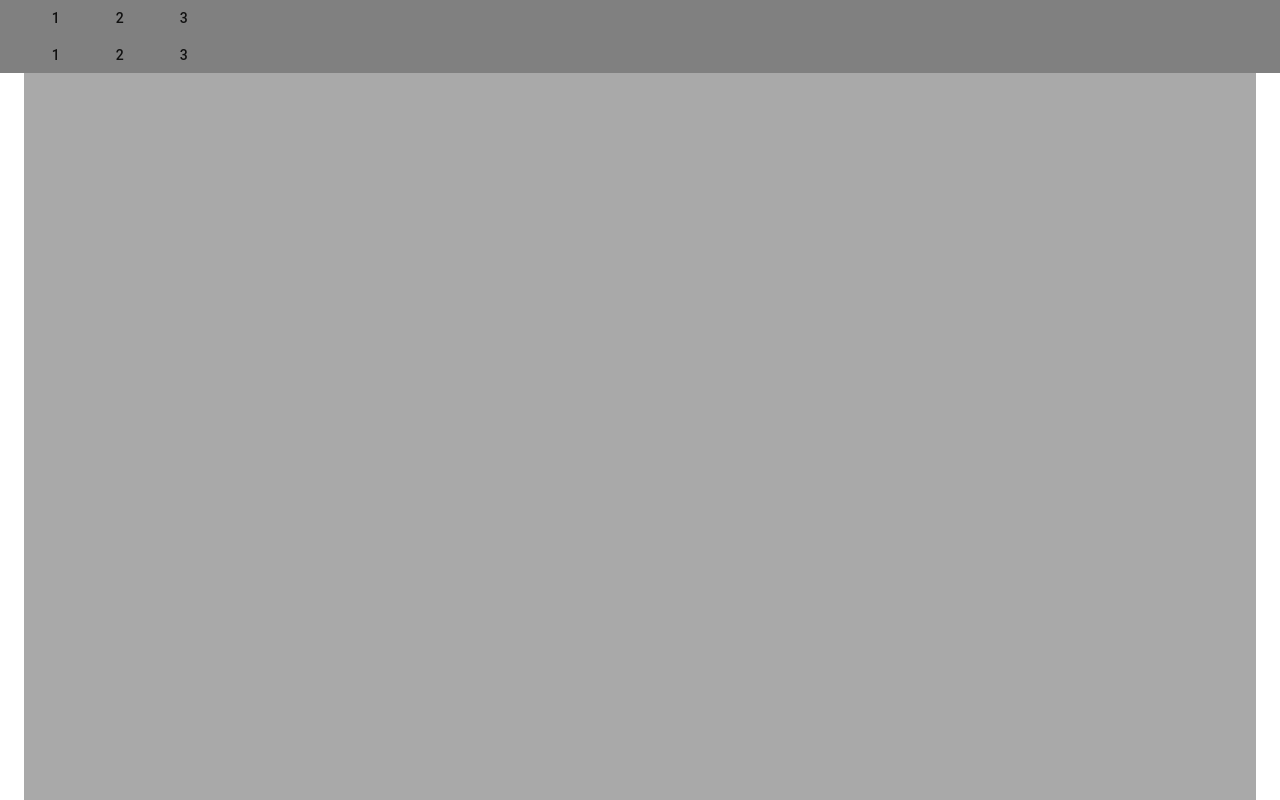
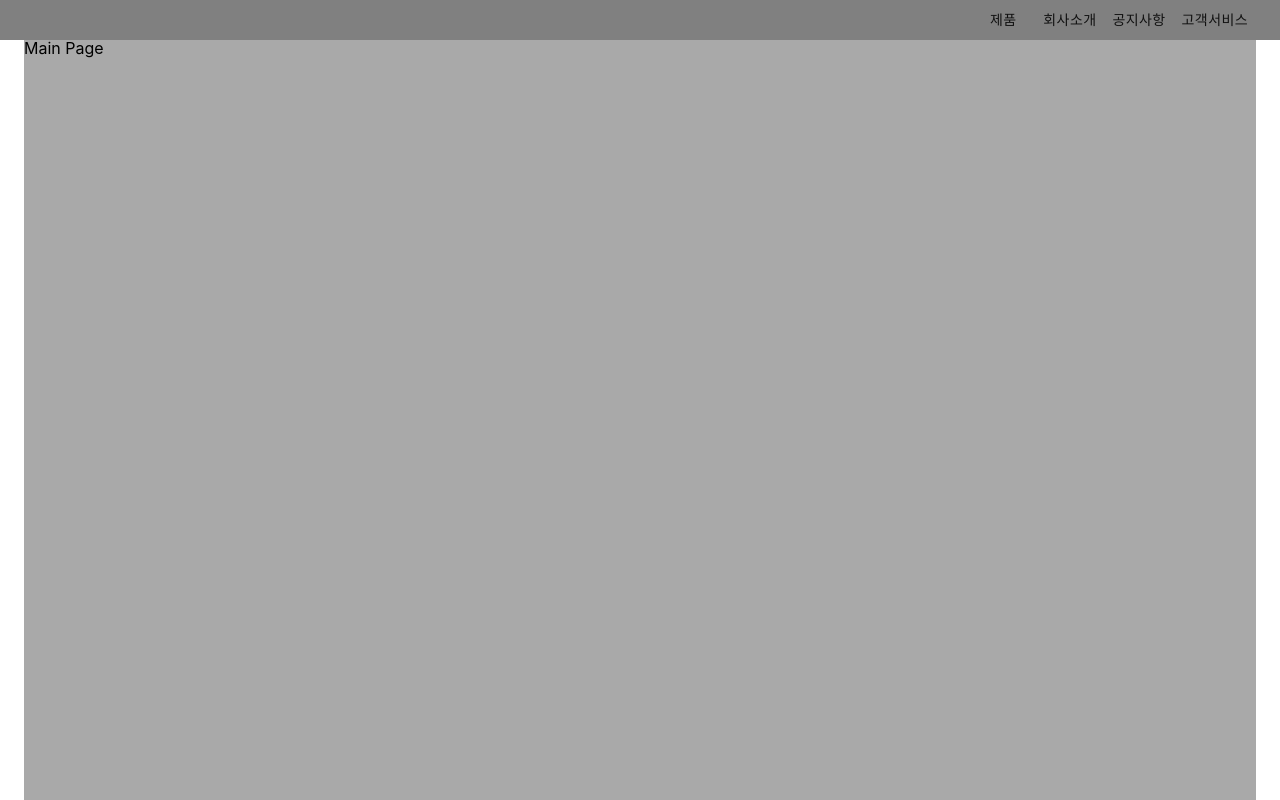
Before and after one commit to Oizys18/gasro, a React (Create React App) app in the folder client/: page / in a window 1280 px wide. Shown: the top 800 px of the page. Built offline with nearby package versions, Linux system fonts and the light colour scheme.

Commit message:
Mod header style

```diff
--- a/client/src/components/Header.tsx
+++ b/client/src/components/Header.tsx
@@ -10,15 +10,11 @@ function Header({ ...props }: Props) {
         <Container>
           <HeaderDivider>
             <HeaderTop>
-              <BasicButton message="1" onClick={() => {}}></BasicButton>
-              <BasicButton message="2" onClick={() => {}}></BasicButton>
-              <BasicButton message="3" onClick={() => {}}></BasicButton>
+              <BasicButton message="제품" onClick={() => {}} />
+              <BasicButton message="회사소개" onClick={() => {}} />
+              <BasicButton message="공지사항" onClick={() => {}} />
+              <BasicButton message="고객서비스" onClick={() => {}} />
             </HeaderTop>
-            <HeaderBottom>
-              <BasicButton message="1" onClick={() => {}}></BasicButton>
-              <BasicButton message="2" onClick={() => {}}></BasicButton>
-              <BasicButton message="3" onClick={() => {}}></BasicButton>
-            </HeaderBottom>
           </HeaderDivider>
         </Container>
       </HeaderWrapper>
@@ -30,16 +26,19 @@ export default Header;
 const HeaderWrapper = styled.div`
   width: 100%;
   background-color: grey;
-  position: fixed;
-  top: 0;
   overflow: hidden;
 `;
 
 const HeaderDivider = styled.div`
   display: flex;
+  height: 5vh;
   flex-direction: column;
+  justify-content: space-evenly;
 `;
 
-const HeaderTop = styled.div``;
+const HeaderTop = styled.div`
+  display: flex;
+  justify-content: flex-end;
+`;
 
 const HeaderBottom = styled.div``;
--- a/client/src/containers/Main.tsx
+++ b/client/src/containers/Main.tsx
@@ -18,7 +18,6 @@ function Main({ ...props }: Imain) {
 
 export default Main;
 const MainWrapper = styled.div`
-  margin-top: 30px;
   overflow: hidden;
 `;
 const ContentWrapper = styled.div`
```
